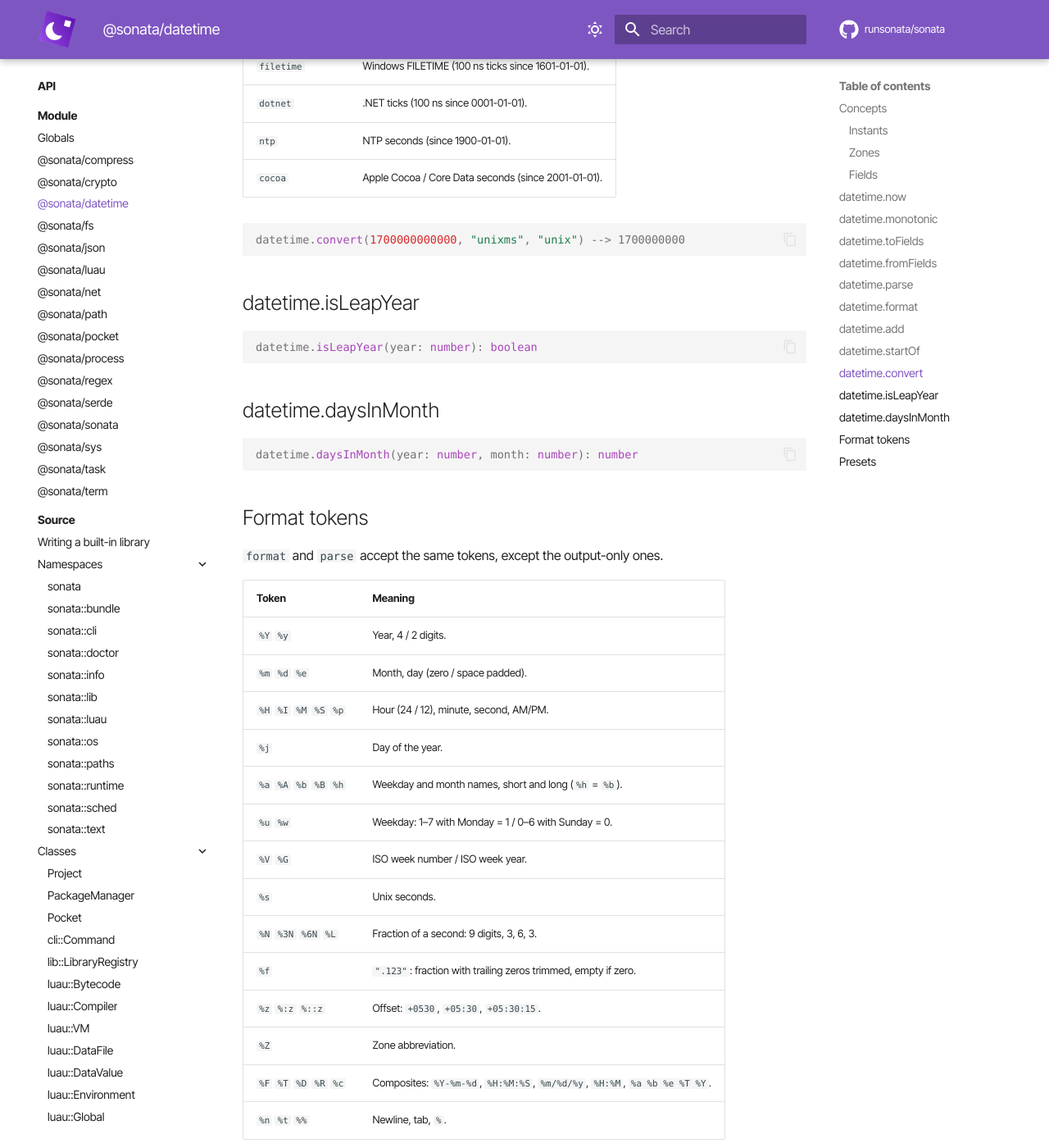
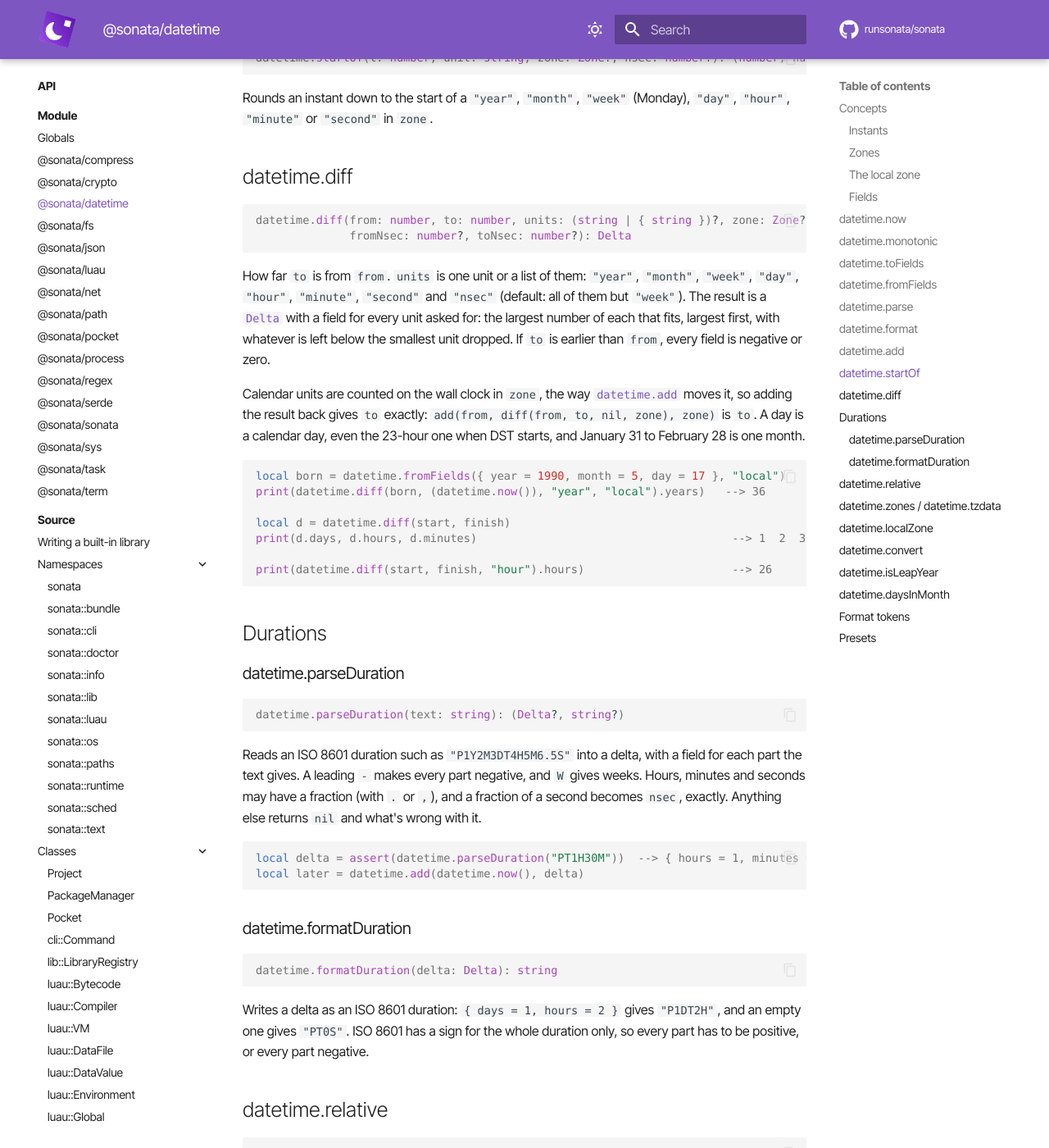
Before and after one commit to runsonata/docs, an MkDocs documentation site: the page built from docs/api/module/datetime.md, in a window 1280 px wide and 1400 px high, scrolled down 3956 px. Shown: the whole window at 82% size. Built offline with MkDocs 1.6.1 and Material for MkDocs 9.7.7, drawn with Linux system fonts in a browser that asks for light colours; some web fonts are replaced; comment, search, counter and statistics services are not loaded; some of the changed text lies outside the part shown.

Commit message:
Document zone history, the local zone, diff, durations and relative

````diff
--- a/docs/api/module/datetime.md
+++ b/docs/api/module/datetime.md
@@ -36,12 +36,38 @@ Wherever a `zone` is accepted (default UTC), it can be:
 |---|---|
 | A number: a fixed offset in seconds **east** of UTC | `19800` |
 | A fixed offset string (ISO sign: east is positive) | `"UTC"`, `"Z"`, `"+05:30"`, `"-0800"`, `"UTC+2"` |
-| An IANA zone name from the built-in table | `"Europe/Paris"`, `"America/New_York"` |
-| A POSIX TZ string (**west** is positive) | `"EST5EDT,M3.2.0,M11.1.0"`, `"<+03>-3"` |
+| An IANA zone name | `"Europe/Paris"`, `"America/New_York"` |
+| `"local"`: the machine's zone (see [below](#the-local-zone)) | `"local"` |
+| A POSIX TZ string (**west** is positive) | `"CET-1CEST,M3.5.0,M10.5.0/3"`, `"<+03>-3"` |
 
-Only the **current** rules of each zone are modeled: there are no historical transitions and no
-leap seconds. A local time in a DST gap moves forward by the gap; an ambiguous one picks the
-earlier instant.
+IANA zones carry their **whole history**: Istanbul was on +02:00 with summer time in 2010 and is
+on +03:00 all year now, and both come out right. The data is IANA's time zone database,
+built into `sn` ([`datetime.tzdata`](#datetimezones-datetimetzdata) says which release), so it
+is the same on every machine and needs nothing installed. There are no leap seconds.
+
+A local time in a DST gap moves forward by the gap; an ambiguous one picks the earlier instant.
+Names are case-sensitive, and a misspelled one raises with a suggestion.
+
+```luau
+datetime.format(1278000000, "%F %T %Z", "Europe/Istanbul") --> "2010-07-01 19:00:00 EEST"
+datetime.format(1782900000, "%F %T %Z", "Europe/Istanbul") --> "2026-07-01 13:00:00 +03"
+```
+
+### The local zone
+
+The **default zone is UTC**, so a program gives the same answers wherever it runs. For the
+machine's own time, pass `"local"`:
+
+```luau
+print(datetime.format(datetime.now(), "%H:%M %Z", "local")) --> "21:04 CEST"
+print(datetime.localZone())                                  --> "Europe/Paris"
+```
+
+`"local"` is what the `TZ` environment variable says, if it's set: a zone name (`Asia/Tokyo` or
+`:Asia/Tokyo`), a path to a zone file, or a POSIX TZ string. An empty `TZ` means UTC. Without
+`TZ`, it's the system's setting: the `/etc/localtime` link on Linux, macOS and BSD, the zone
+setting on Android, and on Windows its zone, translated to the IANA name. If none of these says
+anything usable, it's UTC. A change to `TZ` (through `process.env`) is picked up straight away.
 
 ### Fields
 
@@ -154,6 +180,99 @@ datetime.startOf(t: number, unit: string, zone: Zone?, nsec: number?): (number,
 Rounds an instant down to the start of a `"year"`, `"month"`, `"week"` (Monday), `"day"`,
 `"hour"`, `"minute"` or `"second"` in `zone`.
 
+## datetime.diff
+
+```luau
+datetime.diff(from: number, to: number, units: (string | { string })?, zone: Zone?,
+              fromNsec: number?, toNsec: number?): Delta
+```
+
+How far `to` is from `from`. `units` is one unit or a list of them: `"year"`, `"month"`,
+`"week"`, `"day"`, `"hour"`, `"minute"`, `"second"` and `"nsec"` (default: all of them but
+`"week"`). The result is a [`Delta`](#datetimeadd) with a field for every unit asked for: the
+largest number of each that fits, largest first, with whatever is left below the smallest unit
+dropped. If `to` is earlier than `from`, every field is negative or zero.
+
+Calendar units are counted on the wall clock in `zone`, the way [`datetime.add`](#datetimeadd)
+moves it, so adding the result back gives `to` exactly: `add(from, diff(from, to, nil, zone), zone)`
+is `to`. A day is a calendar day, even the 23-hour one when DST starts, and January 31 to
+February 28 is one month.
+
+```luau
+local born = datetime.fromFields({ year = 1990, month = 5, day = 17 }, "local")
+print(datetime.diff(born, (datetime.now()), "year", "local").years)   --> 36
+
+local d = datetime.diff(start, finish)
+print(d.days, d.hours, d.minutes)                                      --> 1  2  30
+
+print(datetime.diff(start, finish, "hour").hours)                      --> 26
+```
+
+## Durations
+
+### datetime.parseDuration
+
+```luau
+datetime.parseDuration(text: string): (Delta?, string?)
+```
+
+Reads an ISO 8601 duration such as `"P1Y2M3DT4H5M6.5S"` into a delta, with a field for each part
+the text gives. A leading `-` makes every part negative, and `W` gives weeks. Hours, minutes and
+seconds may have a fraction (with `.` or `,`), and a fraction of a second becomes `nsec`,
+exactly. Anything else returns `nil` and what's wrong with it.
+
+```luau
+local delta = assert(datetime.parseDuration("PT1H30M"))  --> { hours = 1, minutes = 30 }
+local later = datetime.add(datetime.now(), delta)
+```
+
+### datetime.formatDuration
+
+```luau
+datetime.formatDuration(delta: Delta): string
+```
+
+Writes a delta as an ISO 8601 duration: `{ days = 1, hours = 2 }` gives `"P1DT2H"`, and an empty
+one gives `"PT0S"`. ISO 8601 has a sign for the whole duration only, so every part has to be
+positive, or every part negative.
+
+## datetime.relative
+
+```luau
+datetime.relative(t: number, now: number?): string
+```
+
+How long ago `t` was, or how far off it is, in English: `"just now"`, `"5 minutes ago"`,
+`"in 3 days"`. The unit is the largest one that is at least 1 (seconds, minutes, hours, days,
+weeks, months of 30.436875 days, years of 365.2425 days), rounded down. `now` defaults to the
+current time.
+
+```luau
+print(datetime.relative(entry.created))    --> "3 hours ago"
+```
+
+Functions that give an instant also give its nanoseconds, so wrap them in parentheses to pass
+only the instant: `datetime.relative((datetime.parse(text)))`.
+
+## datetime.zones / datetime.tzdata
+
+```luau
+datetime.zones(): { string }
+datetime.tzdata: string
+```
+
+Every IANA zone name, sorted (about 600, including old names such as `"US/Eastern"`), and the
+release of the database they come from, such as `"2026e"`.
+
+## datetime.localZone
+
+```luau
+datetime.localZone(): string
+```
+
+The name of the zone `"local"` means, as described [above](#the-local-zone): an IANA name, the
+POSIX TZ string `TZ` gave, or `"UTC"`.
+
 ## datetime.convert
 
 ```luau
````
